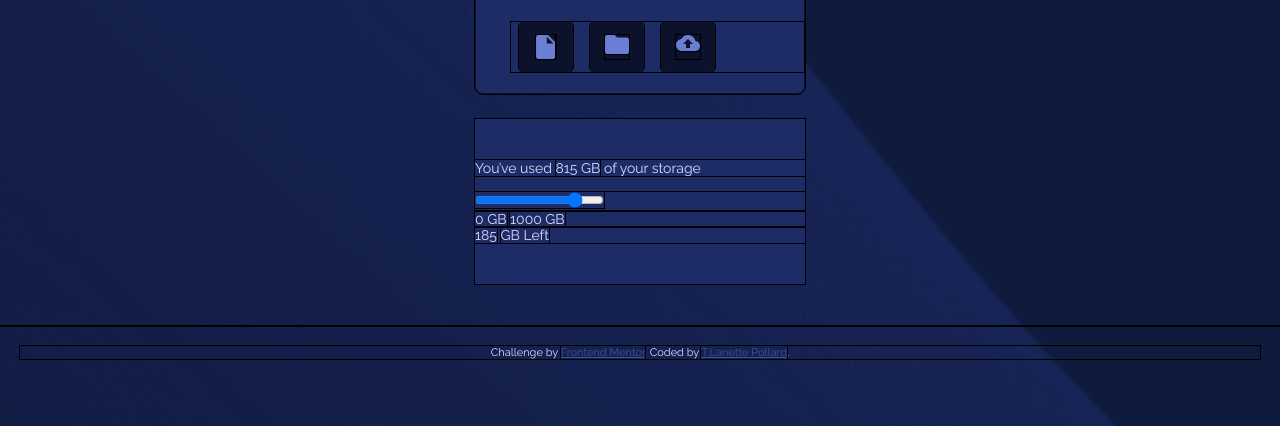
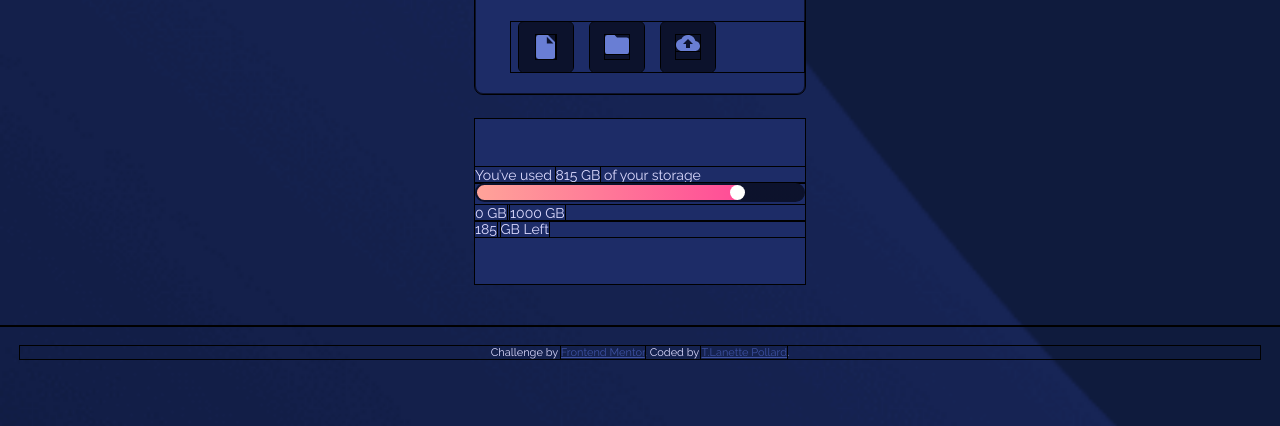
Before and after one commit to tlanettepollard/Fylo-Data-Storage-Component-TLP, a plain HTML site: page index.html in a window 1280 px wide. Shown: the part 474-900 px from the top of the page. Drawn offline with nearby package versions, Linux system fonts and the light colour scheme.

Commit message:
Updates
Signed-off-by: T. Lanette <TLPollard4516@gmail.com>

```diff
--- a/index.html
+++ b/index.html
@@ -49,16 +49,16 @@
     <div class="slider__container">
       <div class="range-output">
         <p class="range-text">You’ve used <output id="range-value" class="output">815 GB</output> of your storage</p>
-      </div><br>
+      </div>
 
       <div class="range-slider">
         <input id="slider" type="range" name="range" min="0" max="1000" value="815" steps="1">
-      </div>
 
-      <div class="box-minmax">
-        <span id="val-left">0 GB</span>
-        <span id="val-right">1000 GB</span>
-      </div>
+        <div class="box-minmax">
+          <span id="val-left">0 GB</span>
+          <span id="val-right">1000 GB</span>
+        </div>
+      </div><!-- .range-slider -->
 
       <div class="gb-tooltip">
         <span id="gigb-value" class="value">185</span>
--- a/styles/style.css
+++ b/styles/style.css
@@ -10,6 +10,9 @@
     --grayish-blue: hsl(229, 7%, 55%);
     --dk-blue: hsl(228, 56%, 26%);
     --very-dk-blue: hsl(229, 57%, 11%);
+
+    --slider-thumb-border;
+    hsl(249, 100%, 65%);
 }
 
 * {
@@ -112,9 +115,33 @@ body {
     height: 165px;
     width: 330px;
     margin-top: 25px;
-    display: flex;
+}
+
+.range-output {
 
 }
+
+.range-slider input {
+    width: 100%;
+    -webkit-appearance: none;
+    border-radius: 10px;
+    border: 2px solid var(--very-dk-blue);
+    outline: none;
+    background: linear-gradient(to right, hsl(6, 100%, 80%) 0%, hsl(335, 100%, 65%) 80%, hsl(229, 57%, 11%) 80%, hsl(229, 57%, 11%) 100%);
+}
+
+/* Styling Thumb of range slider */
+/* Chrome */
+ .range-slider input::-webkit-slider-thumb {
+    -webkit-appearance: none;
+    width: 15px;
+    height: 15px;
+    border-radius: 50%;
+    background: #ffffff;
+    border: 1px solid var(--slider-thumb-border);
+    cursor: pointer;
+}
+/* Mozilla */
 
 
 
```
Also changed, not shown: 1 other file.
